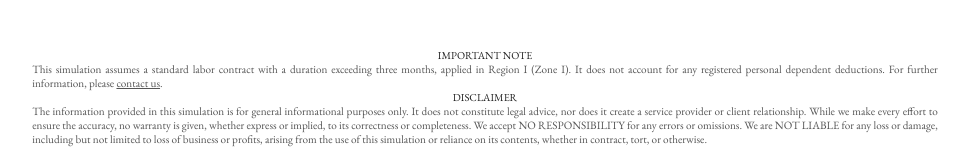
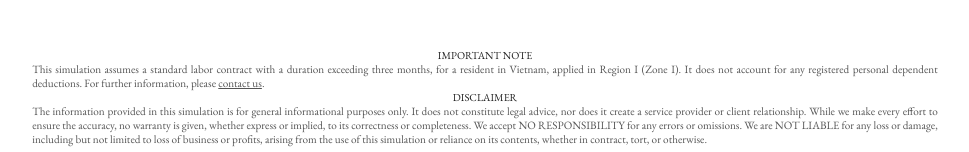
Before and after one commit to pcacompanyservices/pcacompanyservices.github.io, a plain HTML site: page employee-gross-to-net.html in a window 1280 px wide. Shown: the part 386-538 px from the top of the page, without its empty margins (155-1124 px from the left). Drawn offline with nearby package versions, Linux system fonts and the light colour scheme.

Commit message:
update note

```diff
--- a/employee-gross-to-net.html
+++ b/employee-gross-to-net.html
@@ -17,7 +17,7 @@
 
   <footer class="app-footer">
     <span class="footer-title">IMPORTANT NOTE</span>
-    <div class="footer-text">This simulation assumes a standard labor contract with a duration exceeding three months, applied in Region I (Zone I). It does not account for any registered personal dependent deductions. For further information, please <a href="https://pca-cs.com/" target="_blank">contact us</a>.</div>
+    <div class="footer-text">This simulation assumes a standard labor contract with a duration exceeding three months, for a resident in Vietnam, applied in Region I (Zone I). It does not account for any registered personal dependent deductions. For further information, please <a href="https://pca-cs.com/" target="_blank">contact us</a>.</div>
     <span class="footer-title">DISCLAIMER</span>
     <div class="footer-text">The information provided in this simulation is for general informational purposes only. It does not constitute legal advice, nor does it create a service provider or client relationship. While we make every effort to ensure the accuracy, no warranty is given, whether express or implied, to its correctness or completeness. We accept NO RESPONSIBILITY for any errors or omissions. We are NOT LIABLE for any loss or damage, including but not limited to loss of business or profits, arising from the use of this simulation or reliance on its contents, whether in contract, tort, or otherwise.</div>
   </footer>
```
Also changed, not shown: employee-net-to-gross.html (+1 -1 lines), employer-gross-to-net.html (+1 -1 lines), employer-net-to-gross.html (+1 -1 lines).
